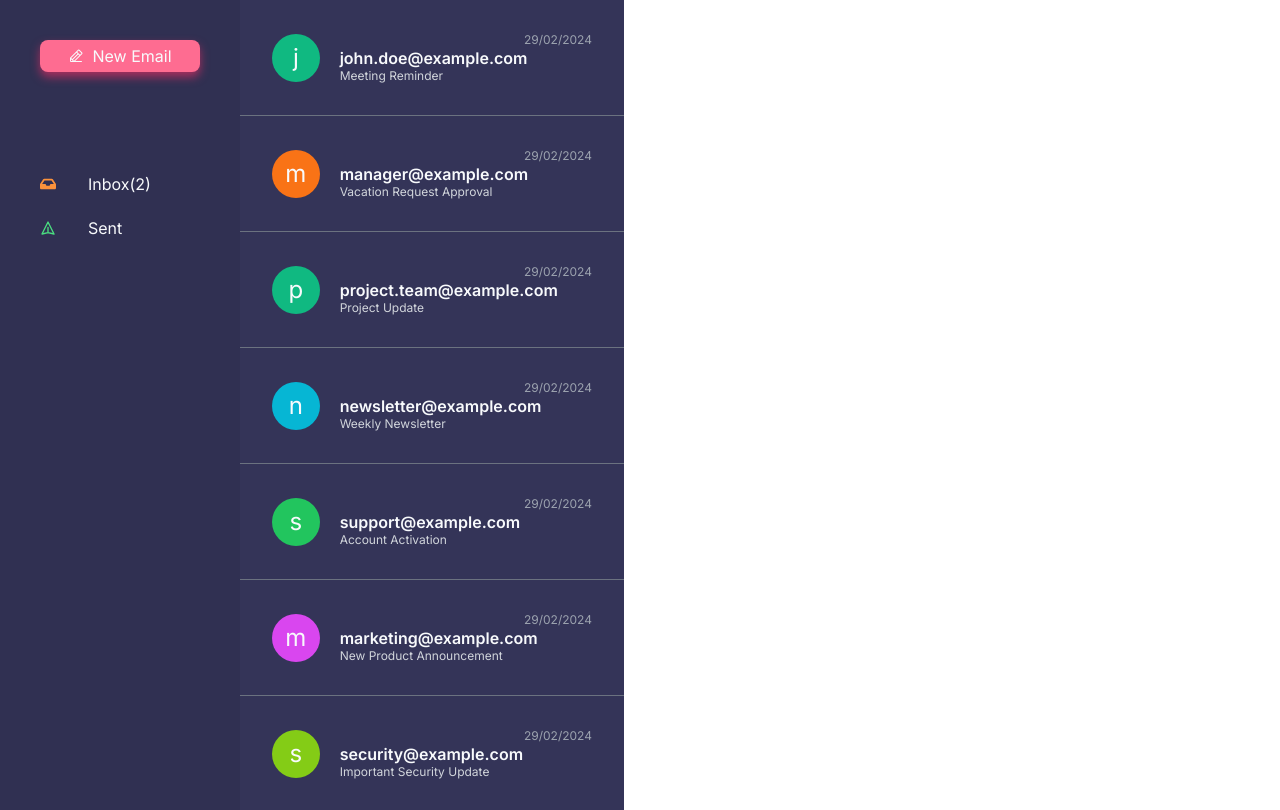
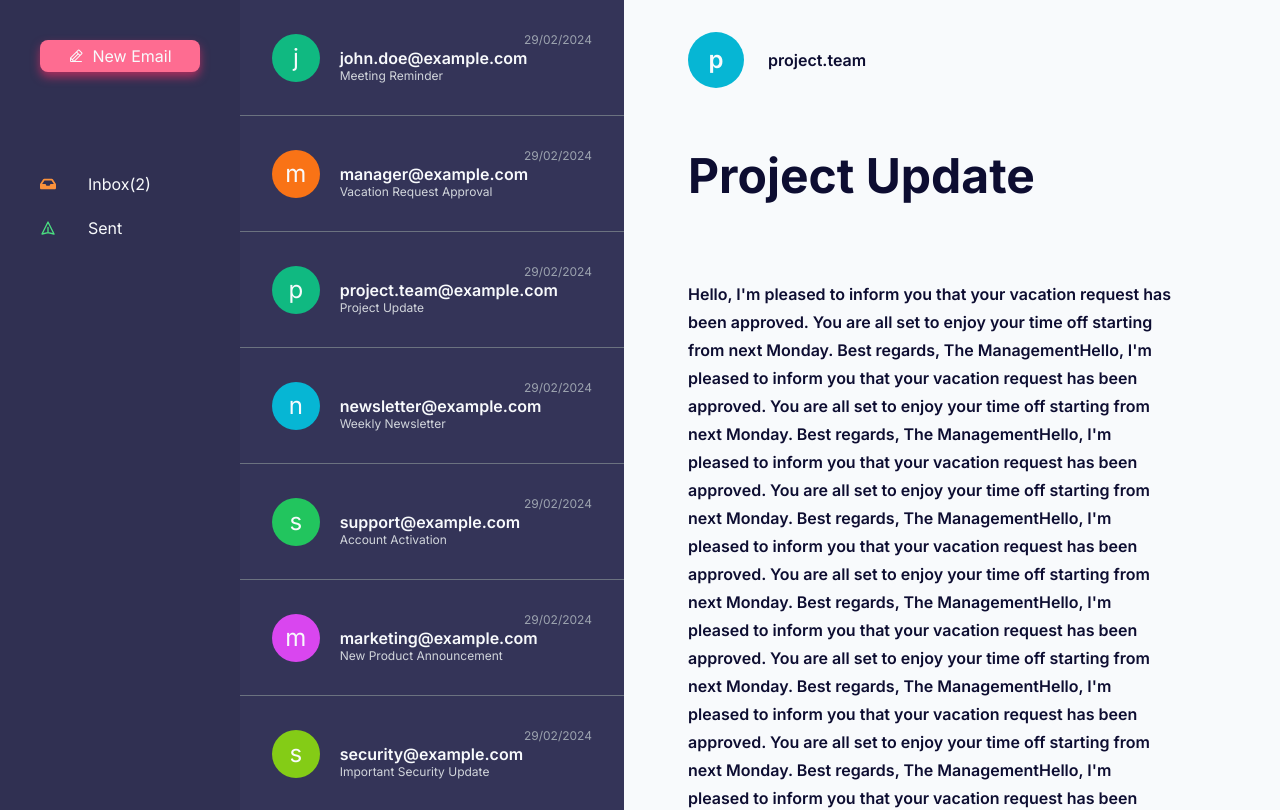
Before and after one commit to RABrL/mail-app-fellowship, a Next.js app in the folder frontend/: page /001 in a window 1280 px wide. Shown: the top 810 px of the page. Built offline with nearby package versions, Linux system fonts and the light colour scheme.

Commit message:
view email and choose one

```diff
--- a/frontend/app/[emailId]/page.tsx
+++ b/frontend/app/[emailId]/page.tsx
@@ -1,4 +1,5 @@
 'use client'
+import {tailwindColors} from "../assets/randomColors"
 import testEmails from "../assets/testEmails.json"
 import { Email } from "../types/EmailInterface"
 import { useState, type ReactElement } from "react"
@@ -10,12 +11,40 @@ export interface EmailPageProps {
 export default function EmailPage({ params }: { params: { emailId: string } }): ReactElement {
 
   const emails: Email[] = JSON.parse(JSON.stringify(testEmails))
-  const [email, setEmail] = useState(emails.map(e => e.id === parseInt(params.emailId)))
+  const [email, setEmail] = useState(
+    emails.filter((e) => (
+       e.id===  params.emailId
+    )
+
+  )
+  )
+  const [cardColor] = useState(tailwindColors[Math.floor(Math.random() * tailwindColors.length)]);
   return (
-    <section>
-      <div>
-        <p>{email[0]}</p>
+    <section className="py-8 text-text font-semibold px-16 bg-slate-50 w-2/3">
+      <div className="flex">
+        <div className={` ${cardColor} flex justify-center items-center  rounded-full w-14 h-14`}>
+        <h2 className=" text-2xl text-slate-50 ">
+          {emails[2].remitent.slice(0,1)}
+        </h2>
+        </div>
+        <p className="text-center py-4 px-6">{emails[2].remitent.split('@')[0]}</p>
       </div>
+      <article className="mt-16">
+        <h1 className="text-5xl font-bold">
+          {emails[2].subject}
+        </h1>
+        <p className="mt-20 w-11/12 leading-7">
+          {emails[1].body}
+          {emails[1].body}
+          {emails[1].body}
+          {emails[1].body}
+          {emails[1].body}
+          {emails[1].body}
+          {emails[1].body}
+          {emails[1].body}
+
+        </p>
+      </article>
     </section>
   )
 }
--- a/frontend/app/components/InboxCard.tsx
+++ b/frontend/app/components/InboxCard.tsx
@@ -3,8 +3,8 @@ import { Email } from "../types/EmailInterface";
 import { tailwindColors } from "../assets/randomColors";
 import Link from "next/link";
 export interface InboxCardProps extends Email {
-  choosed: number;
-  setChoosed: React.Dispatch<React.SetStateAction<number>>;
+  choosed: string;
+  setChoosed: React.Dispatch<React.SetStateAction<string>>;
 }
 
 export function InboxCard(props: InboxCardProps): ReactElement {
@@ -13,6 +13,7 @@ export function InboxCard(props: InboxCardProps): ReactElement {
     <Link href={`/${props.id}`}>
 
       <article onClick={() => props.setChoosed(props.id)} className={ `${props.choosed === props.id && 'bg-opacity-95 border-l-4 border-l-button'} bg-secondary cursor-pointer border-b border-b-gray-500 flex text-slate-50  px-8 py-8 items-center ` }>
+
         <div className={` ${cardColor} flex justify-center items-center rounded-full w-14 h-12`}>
         <h2 className=" text-2xl ">
           {props.remitent.slice(0,1)}
--- a/frontend/app/components/InboxContainer.tsx
+++ b/frontend/app/components/InboxContainer.tsx
@@ -8,7 +8,7 @@ export interface InboxContainerProps {
 }
 
 export function InboxContainer(props: InboxContainerProps): ReactElement {
-  const [choosed, setChoosed] = useState<number>(1)
+  const [choosed, setChoosed] = useState<string>('')
   const emails: Email[] = JSON.parse(JSON.stringify(emailsData))
   return (
     <section className="w-1/4 min-w-96 ">
--- a/frontend/app/types/EmailInterface.ts
+++ b/frontend/app/types/EmailInterface.ts
@@ -1,6 +1,6 @@
 
 export interface Email {
-  id: number;
+  id: string;
   subject: string;
   remitent: string;
   body: string;
--- a/frontend/tailwind.config.ts
+++ b/frontend/tailwind.config.ts
@@ -12,7 +12,8 @@ const config: Config = {
         principal: '#303052',
         button: '#fe6c91',
         textGray: '#f6f6f6',
-        secondary: '#343458'
+        secondary: '#343458',
+        text: '#0d0d31'
       }
     },
   },
```
Also changed, not shown: frontend/app/components/Button.tsx (deleted).
